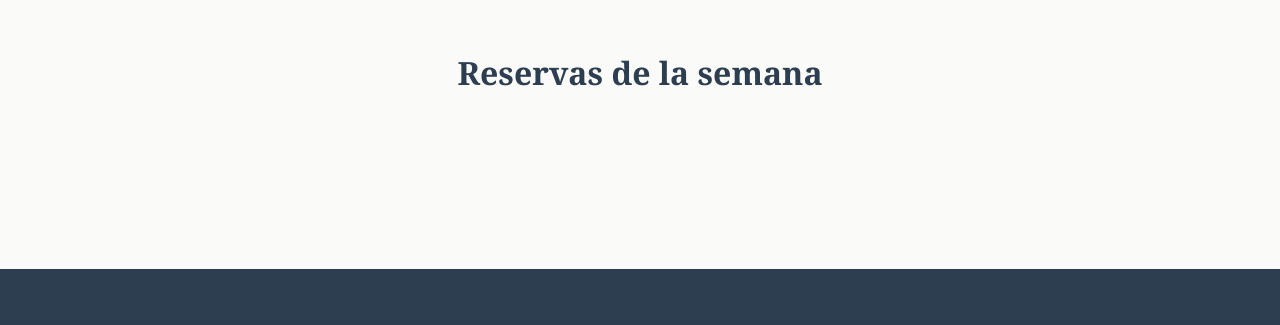
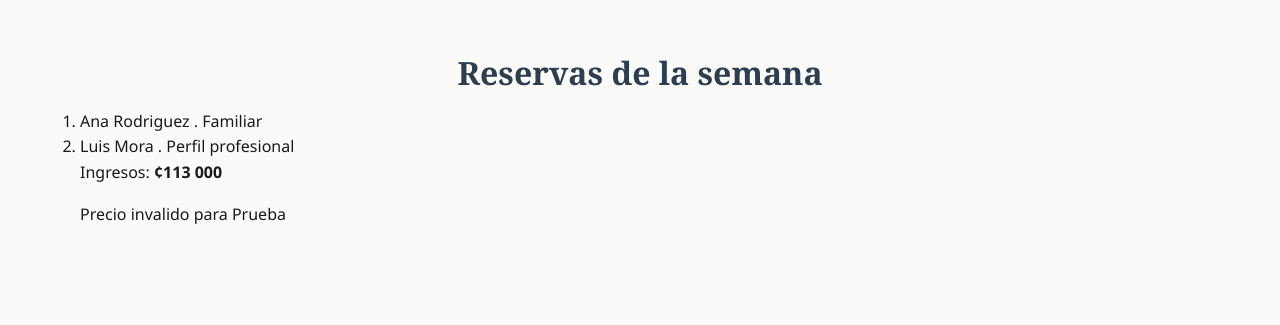
Before and after one commit to Thedragon04/Mod5_PrograWeb_EntornoCliente-Jafeth-Espinoza, a plain HTML site: page UA2/luz-clara/contacto.html in a window 1280 px wide. Shown: the part 3259-3584 px from the top of the page. Drawn offline with Linux system fonts and the light colour scheme; files whose address does not match are found by name.

Commit message:
Guiada de S10

```diff
--- a/UA2/luz-clara/contacto.html
+++ b/UA2/luz-clara/contacto.html
@@ -422,9 +422,9 @@
     <script src="js/ternario.js"></script>
     <script src="js/depurar.js"></script>
     <script src="js/errores.js"></script> -->
-    <script src="js/ficha.js"></script>
+    <!--     <script src="js/ficha.js"></script>
     <script src="js/tarifas.js"></script>
-    <script src="js/servicios.js"></script>
+    <script src="js/servicios.js"></script> -->
     <!-- S09 miniaplicacion MVC: el orden importa -->
     <script src="js/mvc/modelo.js"></script>
     <script src="js/mvc/vista.js"></script>
--- a/UA2/luz-clara/js/mvc/vista.js
+++ b/UA2/luz-clara/js/mvc/vista.js
@@ -6,8 +6,25 @@ class VisitaReservas {
     const ol = document.getElementById("lista-reservas");
     //vaciar el ol para no repetir reservas
     ol.innerHTML = "";
-    lista.array.forEach((r) => {
+    //r: cada reserva (objeto Reserva del modelo)
+    lista.forEach((r) => {
       const li = document.createElement("li");
+      //el texto: cliente y servicio de la reserva
+      li.textContent = `${r.cliente} . ${r.servicio}`;
+      //lo agrega al final de <ol>
+      ol.append(li);
     });
   }
+  //Recibe el total de ingresos y los va escribir es <p id="ingresos"
+  mostrarIngresos(monto) {
+    const p = document.getElementById("ingresos");
+    const m = monto.toLocaleString("es-CR");
+    //innerHTML porque lleva la etiqueta <strong>
+    p.innerHTML = `Ingresos: <strong>¢${m}<strong>`;
+  }
+  error(texto) {
+    const aviso = document.getElementById("aviso-reservas");
+    aviso.textContent = texto;
+    console.error(texto);
+  }
 }
```
